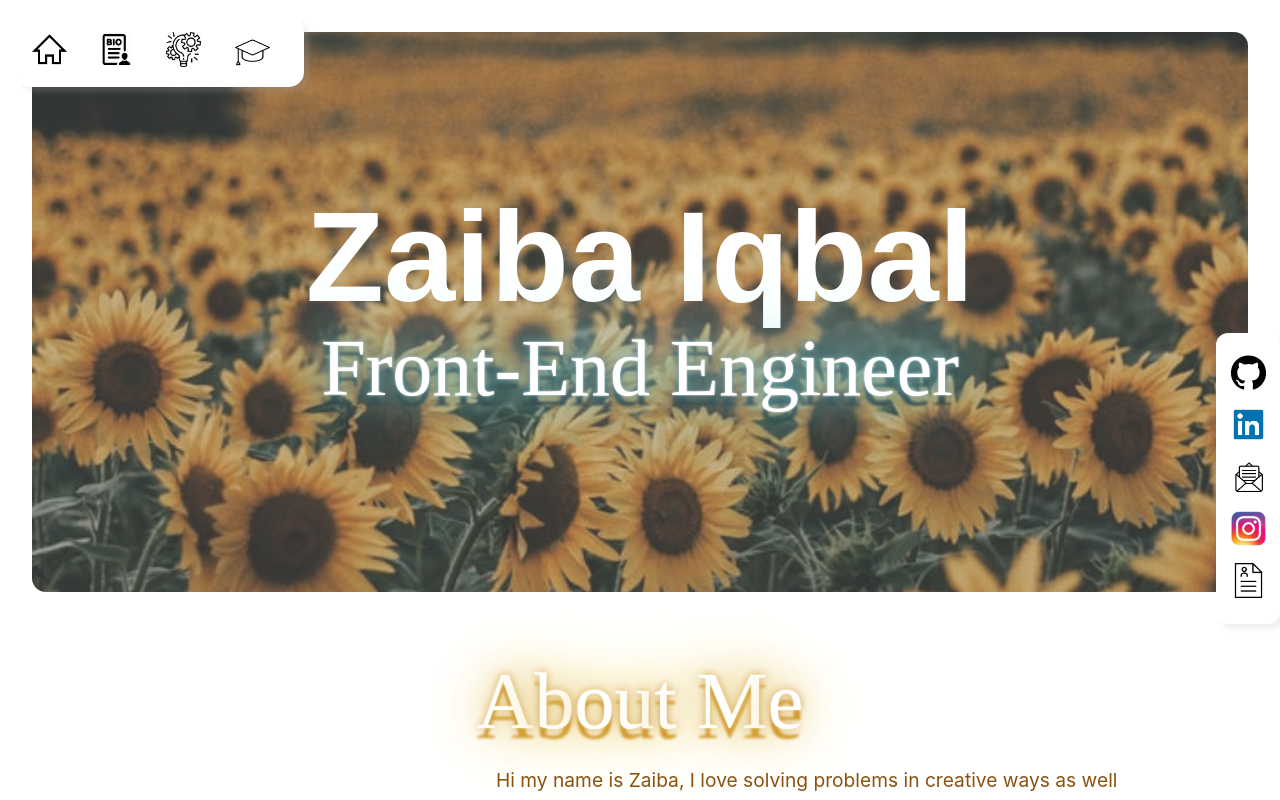
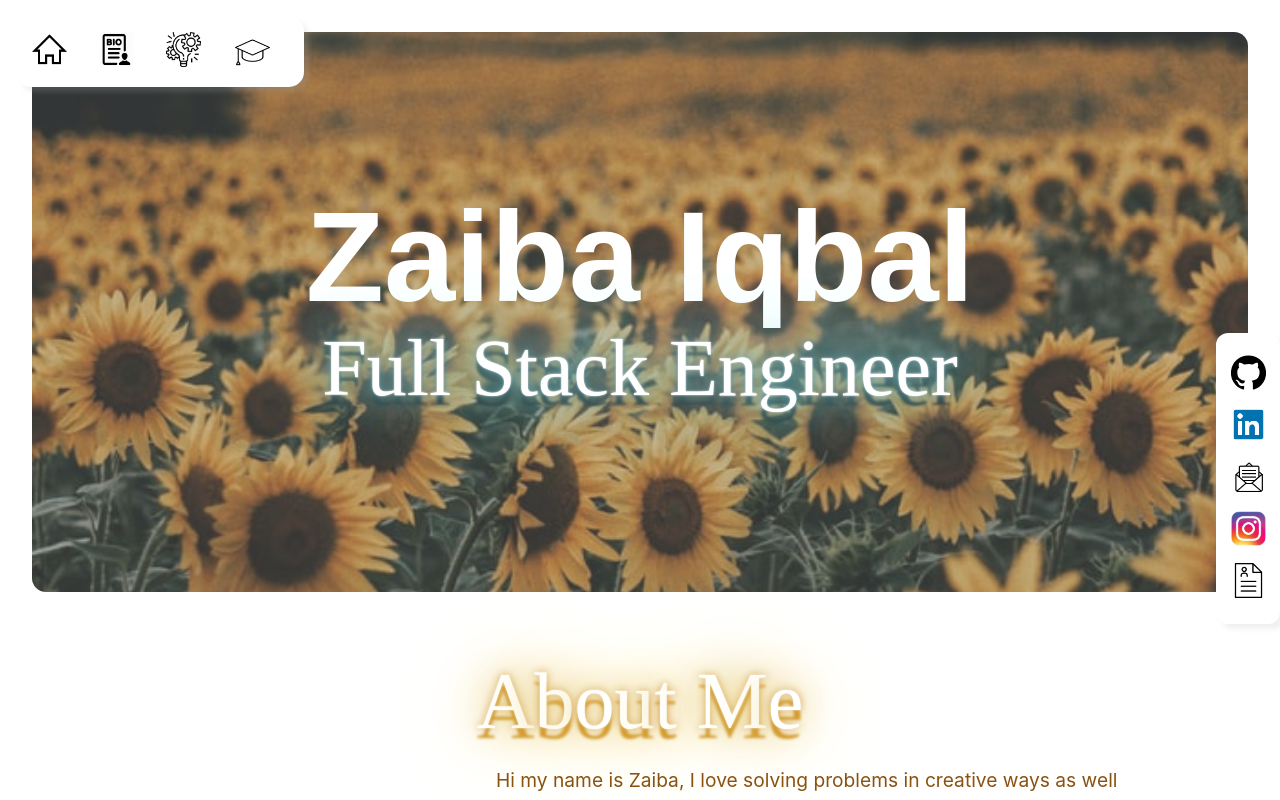
Before and after one commit to Zaiba123/zaiba, a React (Create React App) app: page / in a window 1280 px wide. Shown: the top 800 px of the page. Built offline with nearby package versions, Linux system fonts and the light colour scheme; a web font is replaced by a local one.

Commit message:
updated job title

```diff
--- a/src/components/LandingPage/LandingPage.js
+++ b/src/components/LandingPage/LandingPage.js
@@ -10,7 +10,7 @@ const LandingPage = () =>{
             <img alt="sunflower" src={sunflower} className="landing-page"  />
             <div className= "l-page-group">
                 <div className="centered1"><b>Zaiba Iqbal </b></div>
-                <div className="logo-header centered"><b> Front-End Engineer</b></div>
+                <div className="logo-header centered"><b> Full Stack Engineer</b></div>
             </div>
         </div>
     )
```
Also changed, not shown: 1 other file (tests, documents, lock files or other folders).
